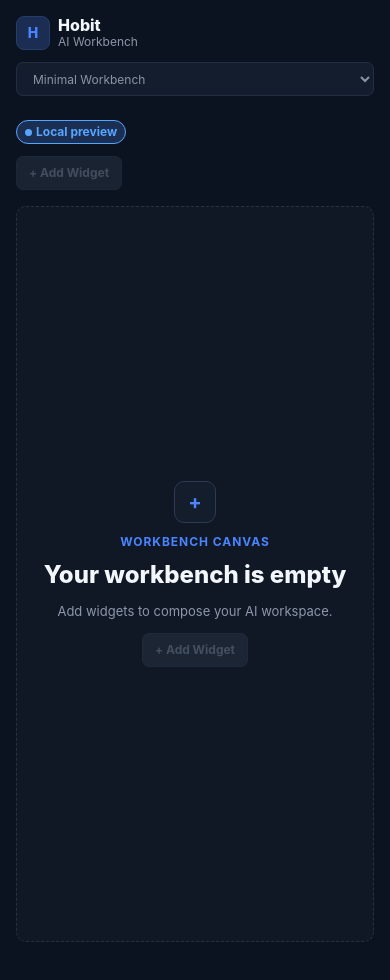
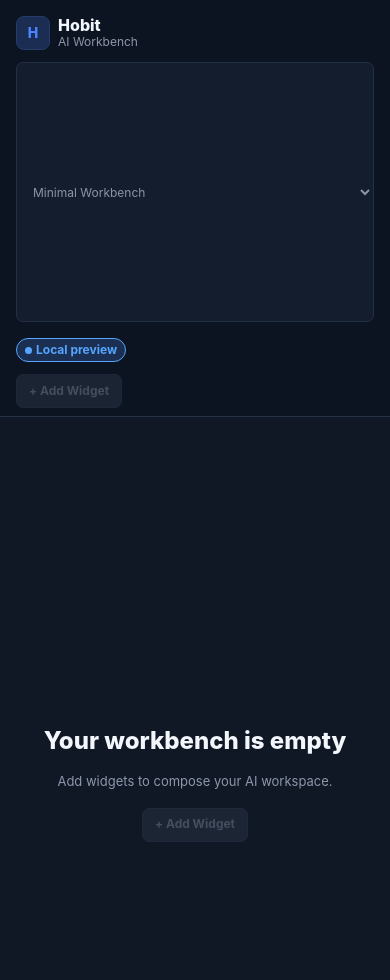
Before and after one commit to d-koshelev/Hobit, a React (Vite) app in the folder apps/desktop/frontend/: page / in a window 390 px wide. Shown: the top 980 px of the page. Before the commit the page ends 958 px from the top, so only its background shows below. Built offline with nearby package versions, Linux system fonts and the light colour scheme.

Commit message:
frontend: polish empty workbench shell

```diff
--- a/apps/desktop/frontend/src/styles/layout.css
+++ b/apps/desktop/frontend/src/styles/layout.css
@@ -7,7 +7,7 @@
   display: flex;
   min-height: 100vh;
   flex-direction: column;
-  background: var(--color-app-bg);
+  background: var(--color-canvas-bg);
   color: var(--color-text-primary);
 }
 
@@ -16,7 +16,10 @@
   min-height: 68px;
   align-items: center;
   justify-content: space-between;
+  flex-wrap: nowrap;
   gap: var(--space-xl);
+  border-bottom: 1px solid var(--color-border-subtle);
+  background: var(--color-topbar-bg);
   padding: var(--space-lg) var(--space-2xl) var(--space-md);
 }
 
@@ -35,6 +38,12 @@
 .topbar-right {
   flex: 0 0 auto;
   justify-content: flex-end;
+}
+
+.topbar-left .select {
+  flex: 0 1 260px;
+  min-width: 180px;
+  max-width: 280px;
 }
 
 .brand {
@@ -82,50 +91,24 @@
   display: flex;
   flex: 1;
   min-height: 0;
-  padding: var(--space-sm) var(--space-2xl) var(--space-2xl);
+  background: var(--color-canvas-bg);
+  padding: var(--space-xl) var(--space-2xl) var(--space-2xl);
 }
 
 .empty-workbench {
   display: grid;
-  min-height: calc(100vh - 108px);
+  min-height: calc(100vh - 125px);
   width: 100%;
   place-items: center;
-  border: 1px dashed var(--color-border-subtle);
-  border-radius: var(--radius-xl);
-  background: var(--color-canvas-bg);
 }
 
-.empty-workbench-card {
+.empty-workbench-content {
   display: grid;
   width: min(480px, 100%);
   justify-items: center;
-  gap: var(--space-md);
-  padding: var(--space-2xl);
+  gap: var(--space-lg);
+  padding: var(--space-xl);
   text-align: center;
-}
-
-.empty-workbench-mark {
-  display: grid;
-  width: 42px;
-  height: 42px;
-  place-items: center;
-  border: 1px solid var(--color-border);
-  border-radius: var(--radius-xl);
-  background: var(--color-widget-surface);
-  color: var(--color-primary);
-  font-size: var(--text-xl);
-  font-weight: 650;
-  line-height: var(--line-tight);
-}
-
-.empty-workbench-kicker {
-  margin: 0;
-  color: var(--color-primary);
-  font-size: var(--text-xs);
-  font-weight: 720;
-  letter-spacing: 0.08em;
-  line-height: var(--line-tight);
-  text-transform: uppercase;
 }
 
 .empty-workbench-title {
@@ -425,8 +408,13 @@
   font-size: var(--text-xs);
 }
 
-@media (max-width: 820px) {
-  .workbench-topbar,
+@media (max-width: 720px) {
+  .workbench-topbar {
+    align-items: flex-start;
+    flex-wrap: wrap;
+    gap: var(--space-lg);
+  }
+
   .topbar-left,
   .topbar-right {
     align-items: flex-start;
@@ -434,9 +422,13 @@
   }
 
   .topbar-left,
-  .topbar-right,
-  .select {
+  .topbar-right {
     width: 100%;
+  }
+
+  .topbar-left .select {
+    width: 100%;
+    max-width: none;
   }
 
   .canvas-shell {
@@ -463,7 +455,7 @@
     gap: 0;
   }
 
-  .empty-workbench-card {
+  .empty-workbench-content {
     padding: var(--space-xl) var(--space-lg);
   }
 }
--- a/apps/desktop/frontend/src/workbench/WorkbenchCanvas.tsx
+++ b/apps/desktop/frontend/src/workbench/WorkbenchCanvas.tsx
@@ -15,11 +15,7 @@ export function WorkbenchCanvas({ preset }: WorkbenchCanvasProps) {
     return (
       <section className="canvas-shell" aria-label={`${preset.title} canvas`}>
         <div className="empty-workbench" aria-label="Empty workbench">
-          <div className="empty-workbench-card">
-            <div className="empty-workbench-mark" aria-hidden="true">
-              +
-            </div>
-            <p className="empty-workbench-kicker">Workbench canvas</p>
+          <div className="empty-workbench-content">
             <h1 className="empty-workbench-title">Your workbench is empty</h1>
             <p className="empty-workbench-text">
               Add widgets to compose your AI workspace.
```
